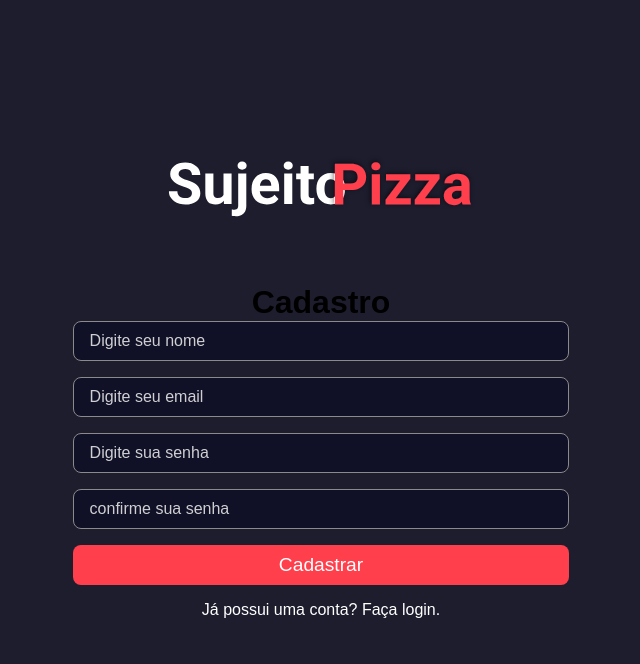
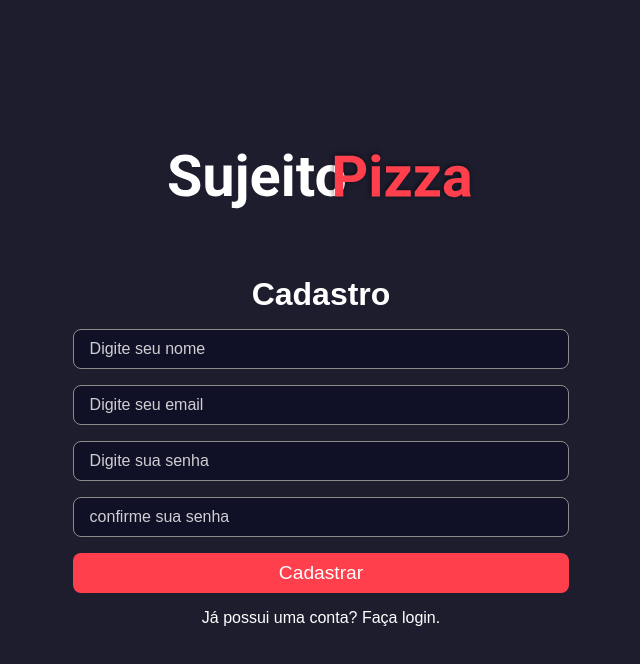
Before and after one commit to felipeLeao18/pizza-byte-frontend, a Next.js app: page /signup in a window 1280 px wide. Shown: the top 664 px of the page, without its empty margins (319-959 px from the left). Built offline with nearby package versions, Linux system fonts and the light colour scheme.

Commit message:
style: add formatting to scss

```diff
--- a/styles/home.module.scss
+++ b/styles/home.module.scss
@@ -26,6 +26,11 @@
     height: 40px;
     font-size: 1.2rem;
   }
+
+  h1 {
+    color: var(--white);
+    padding-bottom: 1rem;
+  }
 }
 
 .text {
```
